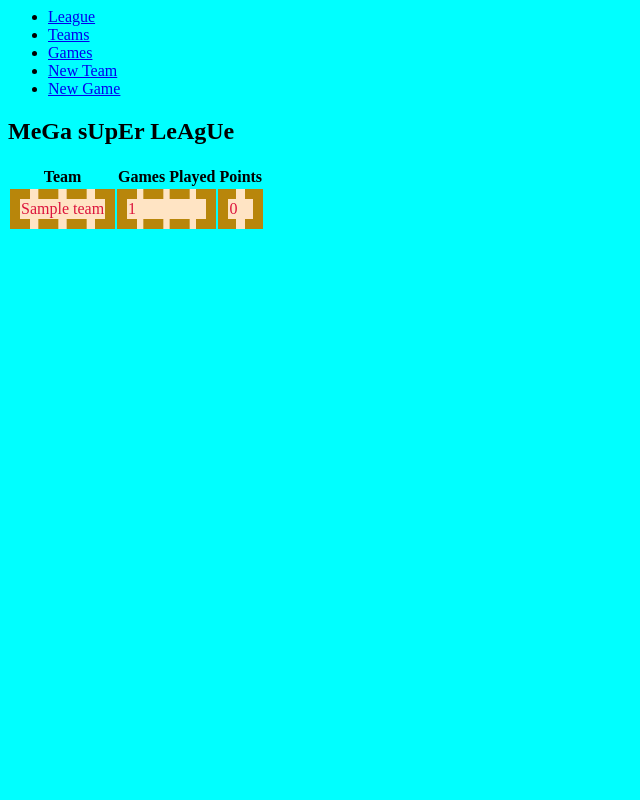
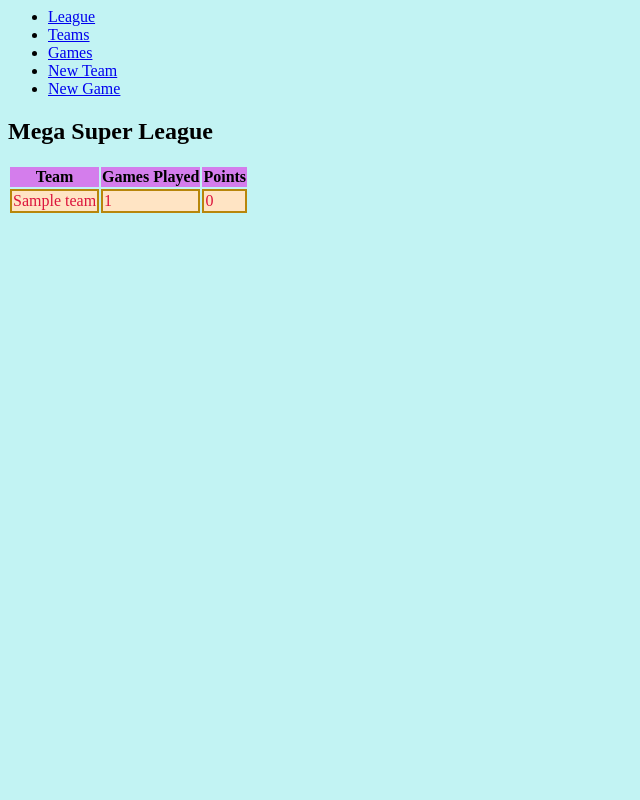
Before and after one commit to defibuildereth/w5_sports_league_project, a Flask app: page / in a window 1280 px wide. Shown: the whole page, without its empty margins (0-640 px from the left). Run offline with Flask 2, Linux system fonts and the light colour scheme; a database or web service that is not in the repository returns one stand-in record (values such as "Sample title"); some libraries are stand-ins or nearby versions.

Commit message:
league page looks good

```diff
--- a/static/style.css
+++ b/static/style.css
@@ -1,5 +1,5 @@
 body {
-    background-color: aqua;
+    background-color: rgba(157, 237, 237, 0.618);
 }
 
 tr:nth-child(2n) {
@@ -8,5 +8,9 @@ tr:nth-child(2n) {
 
 td {
     color: crimson;
-    border: 10px dashed darkgoldenrod;
+    border: 2px solid darkgoldenrod;
 }
+
+th {
+    background-color: rgb(212, 125, 236);
+}
--- a/templates/index.html
+++ b/templates/index.html
@@ -2,7 +2,7 @@
 
 {% block content %}
 
-<h1>MeGa sUpEr LeAgUe</h1>
+<h1>Mega Super League</h1>
 
 <table>
     <tr>
```
